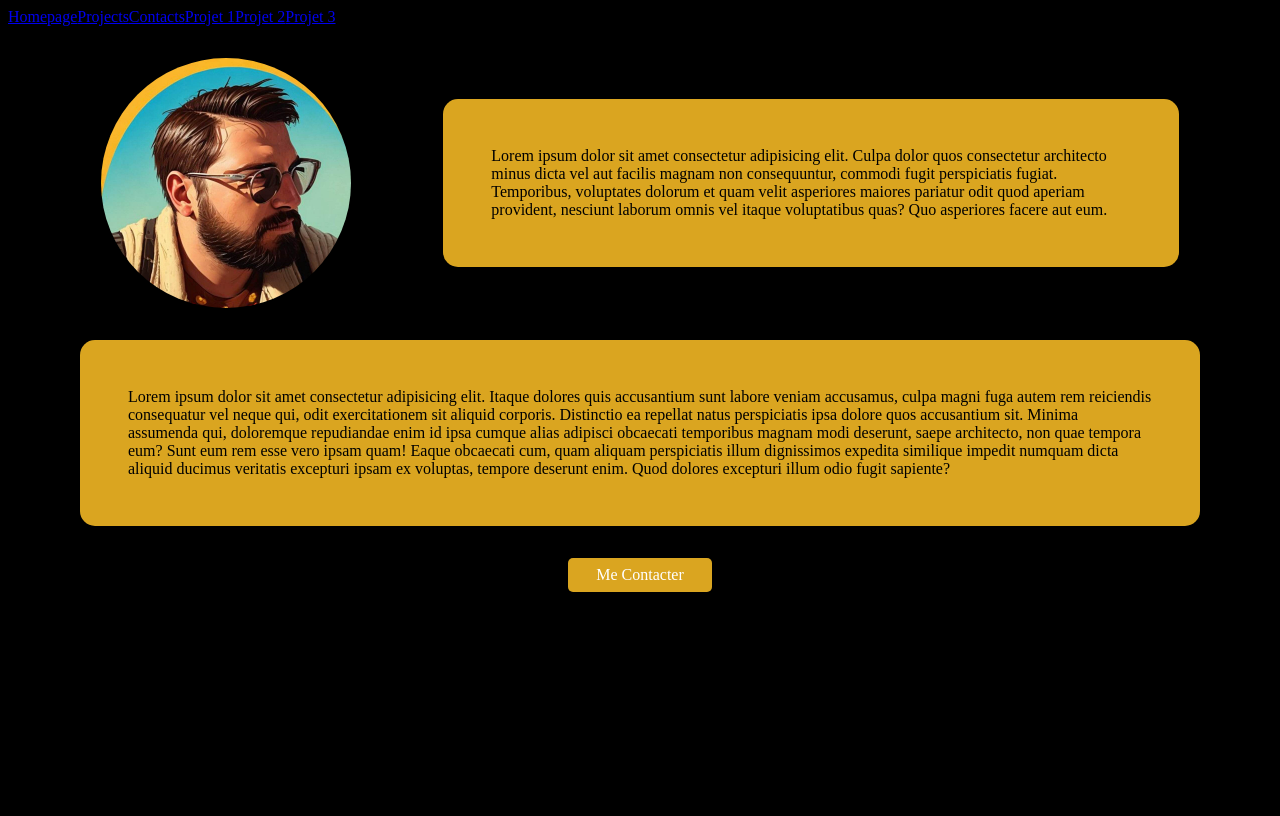
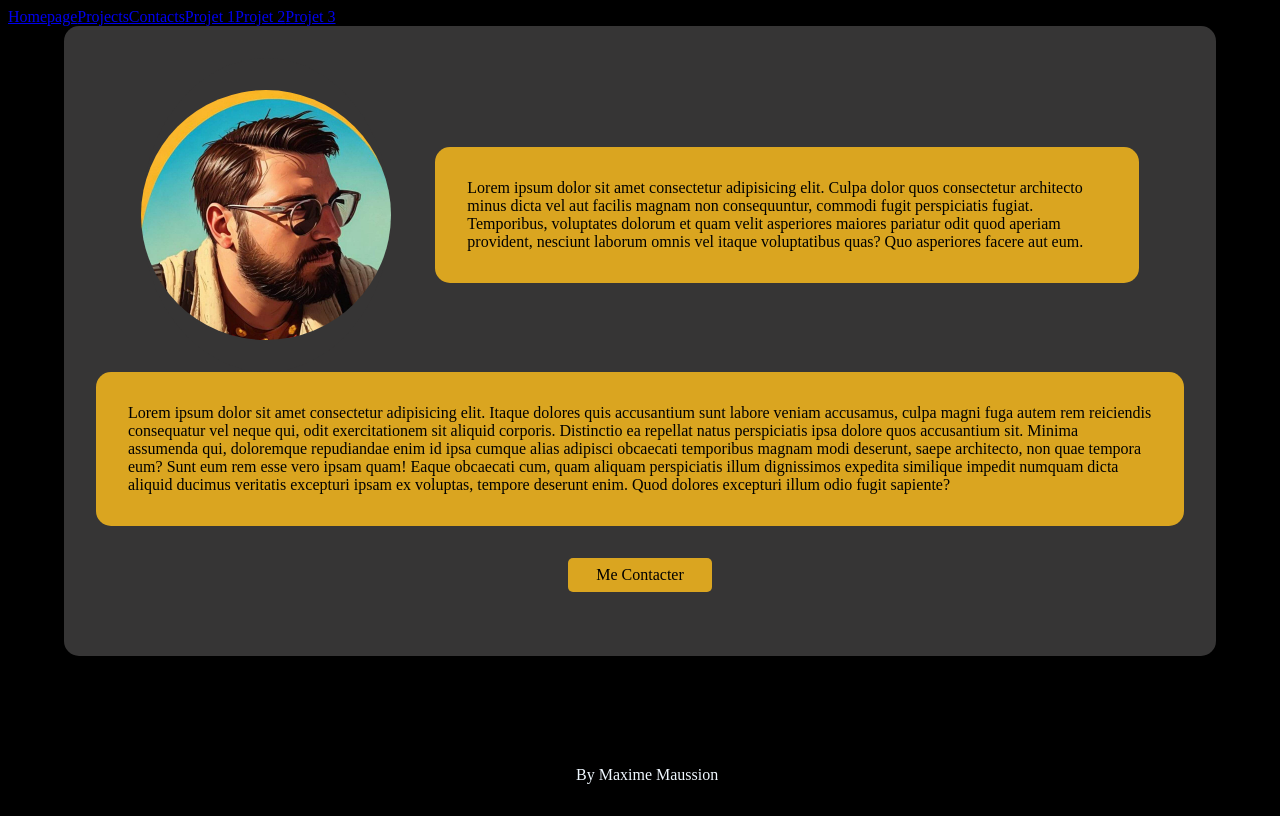
Before and after one commit to XamTV/react-portfolio, a React (Vite) app: page / in a window 1280 px wide. Built offline with nearby package versions, Linux system fonts and the light colour scheme.

Commit message:
Homepage 95 % done need to adjust navbar

```diff
--- a/src/styles/Footer.css
+++ b/src/styles/Footer.css
@@ -9,4 +9,5 @@ body {
   position: fixed;
   bottom: 0;
   left: 45vw;
+  color: aliceblue;
 }
--- a/src/styles/HomePage.css
+++ b/src/styles/HomePage.css
@@ -5,13 +5,20 @@
 .HomePageComponent {
   display: flex;
   flex-direction: column;
+  background-color: #363535;
+  width: 85vw;
+  margin: auto;
+  padding: 2rem;
+  border-radius: 15px;
 }
 
 .header {
+  background-color: #363535;
   display: flex;
   align-items: center;
   justify-content: space-evenly;
   img {
+    background-color: #363535;
     width: 250px;
     padding: 2rem 0;
     border-radius: 50%;
@@ -21,7 +28,7 @@
 .header > p,
 .HomePageComponent > p {
   background-color: goldenrod;
-  padding: 3rem;
+  padding: 2rem;
   border-radius: 15px;
 }
 
@@ -37,7 +44,7 @@
 .contact {
   text-decoration: none;
   background-color: goldenrod;
-  color: white;
+  color: #000;
   text-align: center;
   margin: 2rem auto;
   padding: 0.5rem;
```
